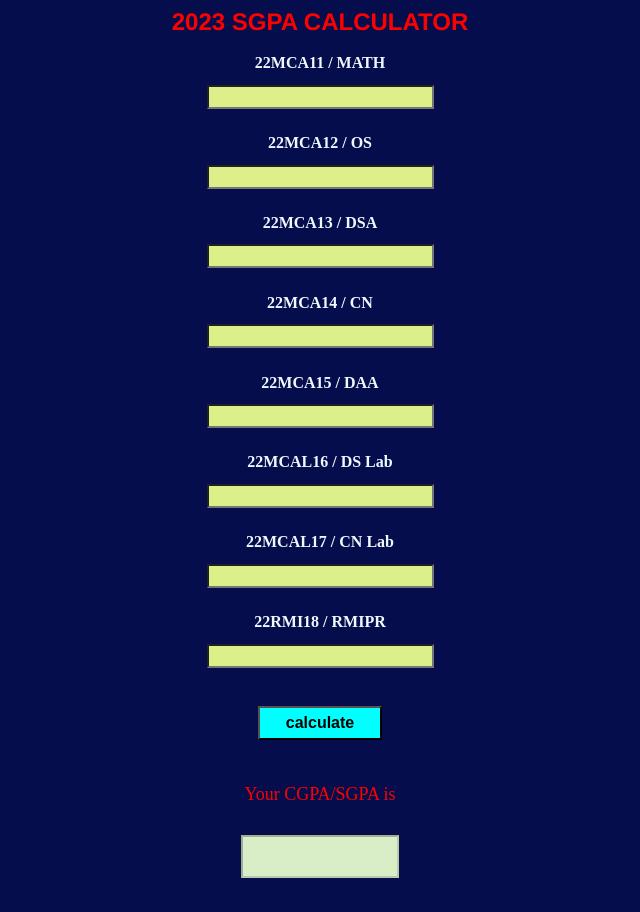
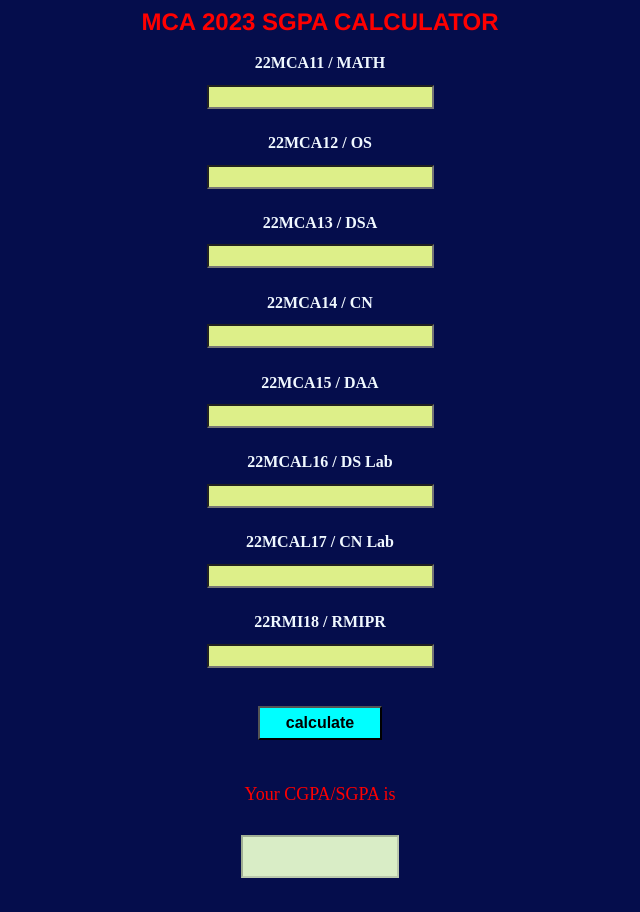
Before and after one commit to Pavankulal2002/sgpacalculator2021, a plain HTML site: page index.html in a window 1280 px wide. Shown: the whole page, without its empty margins (320-960 px from the left). Drawn offline with Linux system fonts and the light colour scheme.

Commit message:
u: Minor Typo Fix

```diff
--- a/index.html
+++ b/index.html
@@ -101,7 +101,7 @@
     </head>
 <center>
     <body id="bd">
-        <b id="h">2023 SGPA CALCULATOR</b>
+        <b id="h">MCA 2023 SGPA CALCULATOR</b>
         <br>
         <br>
 
```
